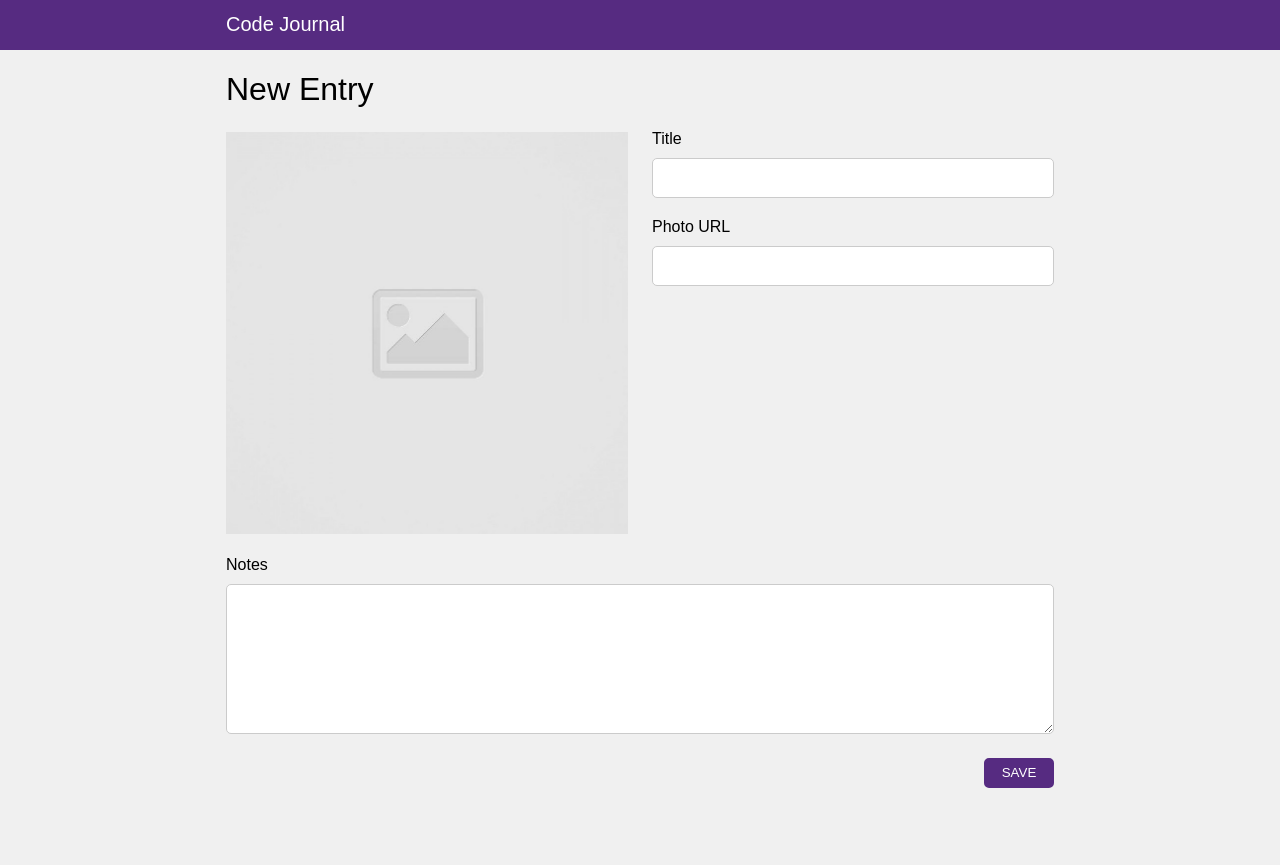
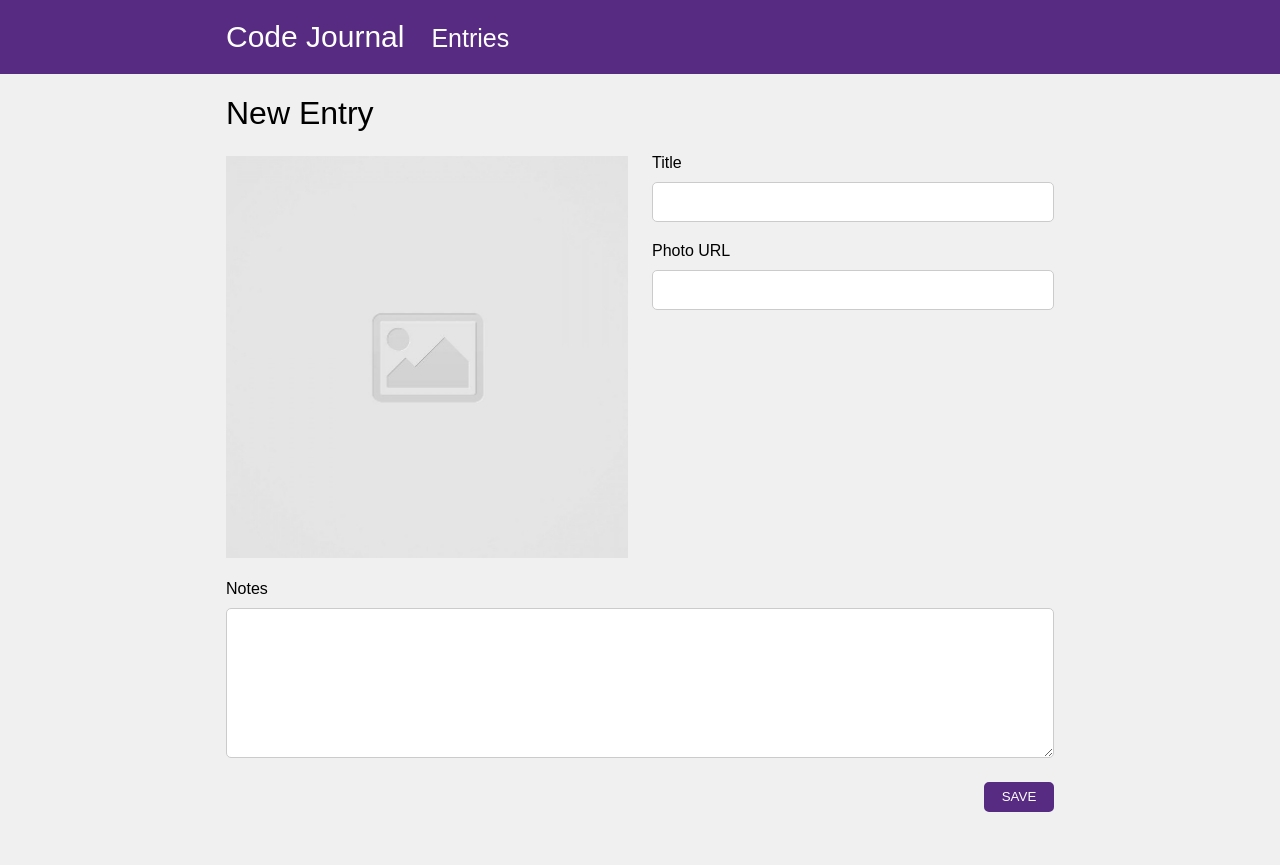
Before and after one commit to GiancarloMassoni/code-journal, a website: page index.html in a window 1280 px wide. Before the commit the page ends 838 px from the top, so only its background shows below. Drawn offline with Linux system fonts and the light colour scheme.

Commit message:
added sibling div[data-view='entries'

```diff
--- a/css/styles.css
+++ b/css/styles.css
@@ -11,9 +11,17 @@ body {
 }
 
 header h1 {
-  font-size: 20px;
+  font-size: 30px;
   color: white;
   font-weight: 100;
+  padding-right: 20px;
+}
+
+header div {
+  font-size: 25px;
+  color: white;
+  font-weight: 100;
+  padding-right: 20px;
 }
 
 .column-full h1 {
@@ -63,3 +71,12 @@ textarea {
   width: 70px;
   margin-bottom: 50px;
 }
+
+.inline {
+  display: inline;
+}
+
+.padding {
+  padding-top: 20px;
+  padding-bottom: 20px;
+}
--- a/index.html
+++ b/index.html
@@ -18,9 +18,10 @@
 <body>
   <header class="background-color-head">
     <div class="container font">
-      <div class="row">
+      <div class="row padding">
         <div class="column-full">
-          <h1>Code Journal</h1>
+          <h1 class="inline">Code Journal</h1>
+          <div class="inline" data-view="entries">Entries</div>
         </div>
       </div>
     </div>
@@ -58,7 +59,11 @@
           </div>
         </div>
       </form>
+    </div>
+    <div data-view="entries">
+      <ul>
 
+      </ul>
     </div>
   </main>
   <script src="js/data.js"></script>
```
